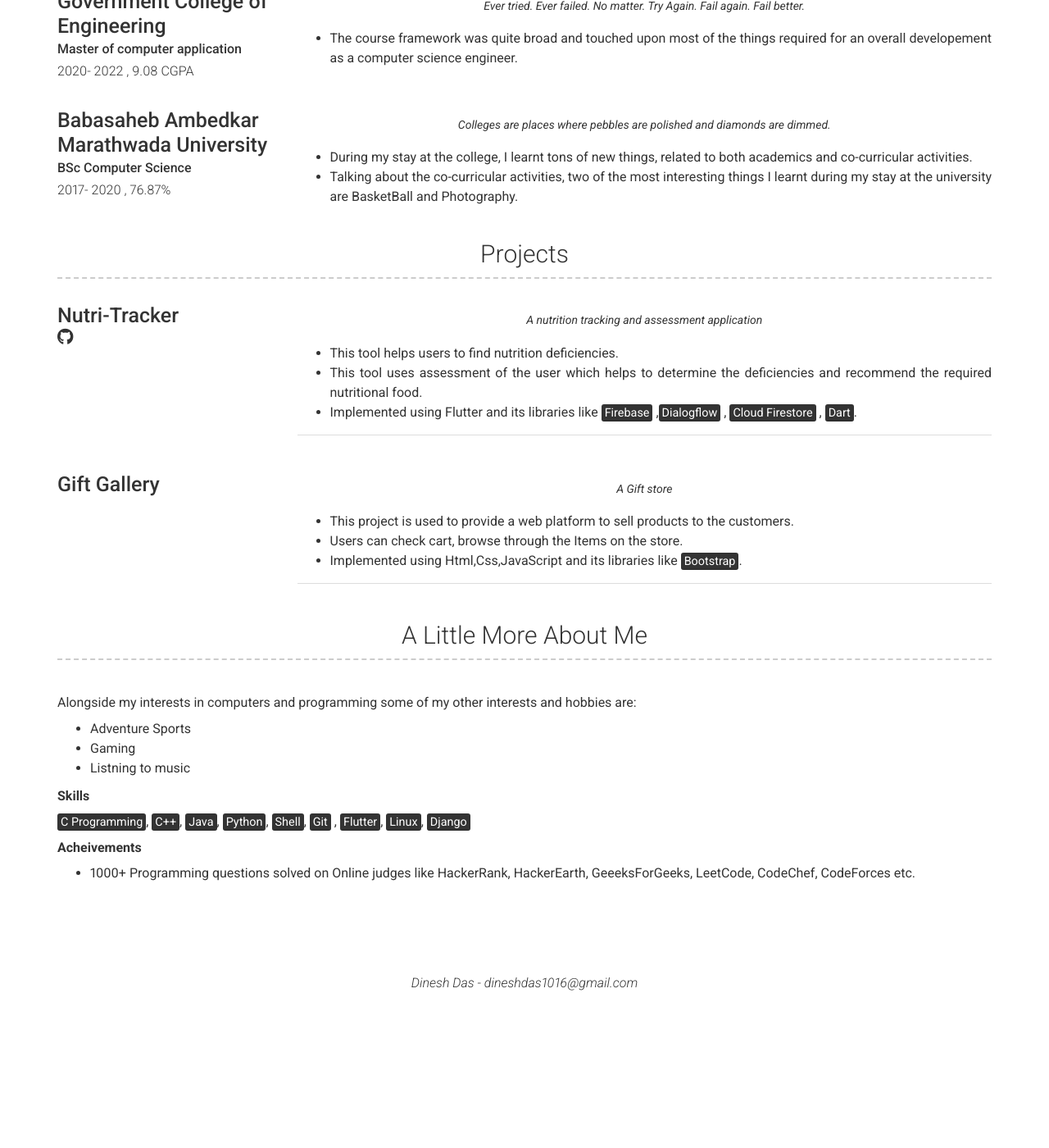
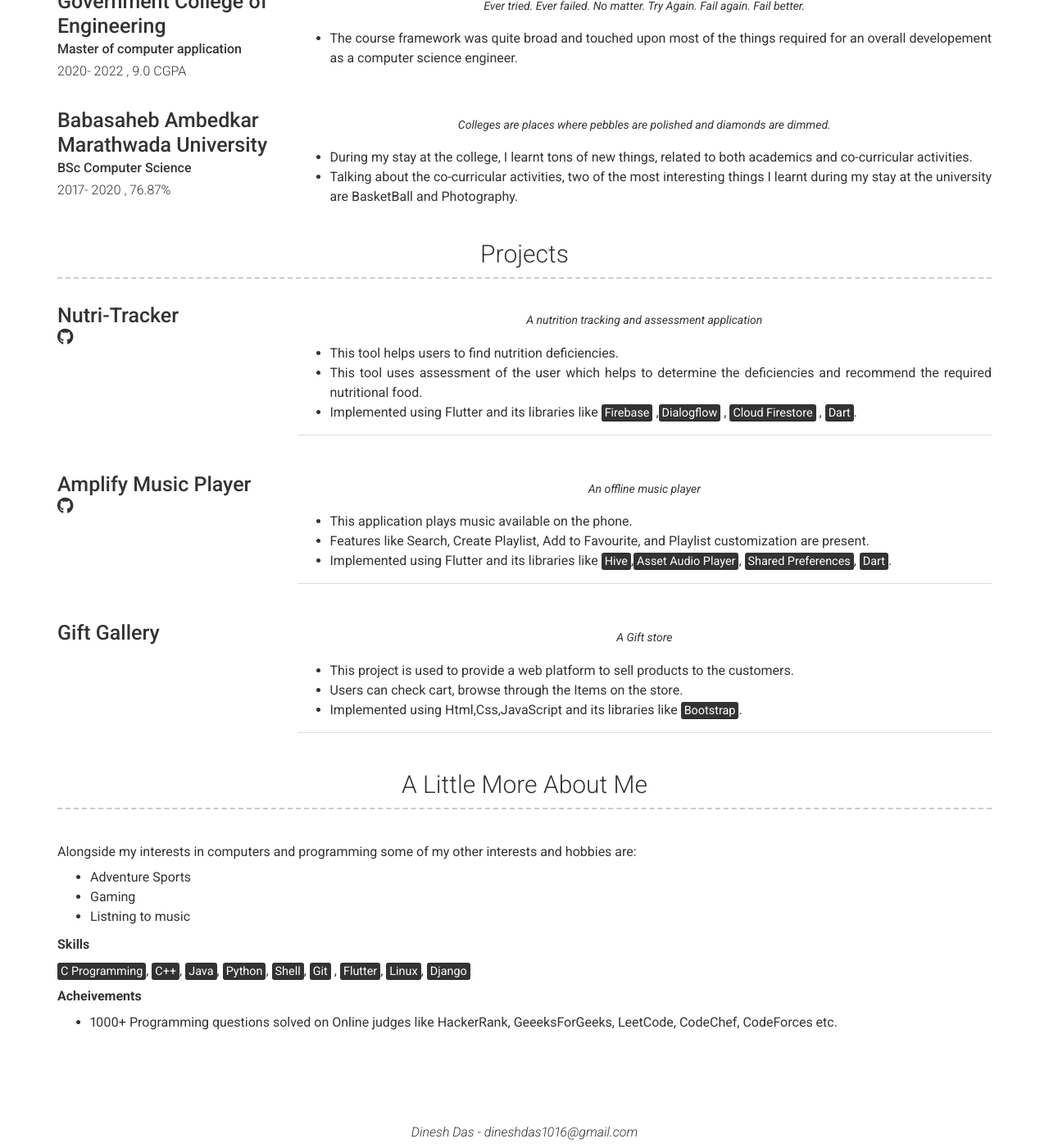
Before and after one commit to Dinesh-Das/Dinesh-Das.github.io, a Jekyll site: the page built from index.md, in a window 1280 px wide and 1400 px high, scrolled down 662 px. Shown: the whole window at 82% size. Built offline with Jekyll 4.4.1, drawn with Linux system fonts in a browser that asks for light colours; nearby versions of some CDN libraries; before the commit the page ends 1881 px from its top, so only the background shows below that.

Commit message:
projects updated

```diff
--- a/_config.yml
+++ b/_config.yml
@@ -81,7 +81,7 @@ more_content: | # this will include new lines to allow paragraphs
   , <mark>Flutter</mark>, <mark>Linux</mark>, <mark>Django</mark>
 
   **Acheivements**
-  - 1000+ Programming questions solved on Online judges like HackerRank, HackerEarth, GeeeksForGeeks, LeetCode, CodeChef, CodeForces etc.
+  - 1000+ Programming questions solved on Online judges like HackerRank, GeeeksForGeeks, LeetCode, CodeChef, CodeForces etc.
 
 # Footer
 footer_show_references: false
--- a/_data/education.yml
+++ b/_data/education.yml
@@ -1,7 +1,7 @@
 # Education Template
 - layout: left
   name: Government College of Engineering
-  dates: 2020- 2022 , 9.08 CGPA
+  dates: 2020- 2022 , 9.0 CGPA
   qualification: Master of computer application
   quote: >
     Ever tried. Ever failed. No matter. Try Again. Fail again. Fail better.
--- a/_data/projects.yml
+++ b/_data/projects.yml
@@ -12,6 +12,17 @@
 
     ---
 - layout: left
+  name: Amplify Music Player
+  github: /Dinesh-Das/Amplify_OfflineMusicPlayer
+  quote: >
+    An offline music player
+  description: | # this will include new lines to allow paragraphs
+    - This application plays music available on the phone.
+    - Features like Search, Create Playlist, Add to Favourite, and Playlist customization are present.
+    - Implemented using Flutter and its libraries like <mark>Hive</mark>,<mark>Asset Audio Player</mark>, <mark>Shared Preferences</mark>, <mark>Dart</mark>.
+
+    ---
+- layout: left
   name: Gift Gallery
   #github: /Dinesh-Das/Nutri-Tracker
   quote: >
```
